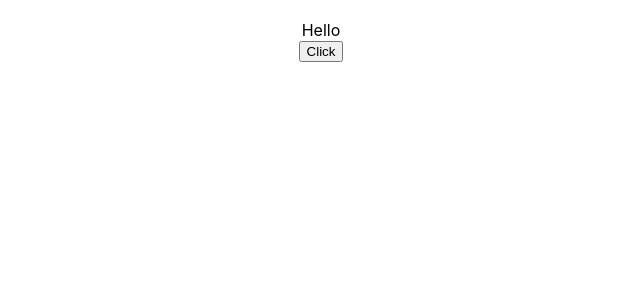
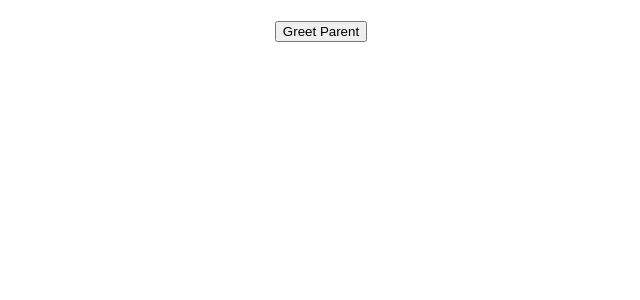
Before and after one commit to Rxavio/learn-react, a React (Create React App) app in the folder react-from-zero/: page / in a window 1280 px wide. Shown: the top 300 px of the page, without its empty margins (319-959 px from the left). Built offline with nearby package versions, Linux system fonts and the light colour scheme.

Commit message:
passing methods as props from child to parent component

```diff
--- a/react-from-zero/src/App.js
+++ b/react-from-zero/src/App.js
@@ -7,13 +7,15 @@
 // import Count from './components/Counter'
 // import FunctionClick from './components/FunctionClick'
 // import ClassClick from './components/ClassClick'
-import EventBind from './components/EventBind'
+// import EventBind from './components/EventBind'
+import ParentComponent from './components/ParentComponent'
 class App extends Component {
   render() {
     return (
       <div className="App">
         <br />
-        <EventBind />
+        <ParentComponent />
+        {/* <EventBind /> */}
         {/* <Greet name="Diana" heroName="Wonder Woman" />
         <Welcome name="Diana" heroName="Wonder Woman" /> */}
         {/* <ClassClick /> */}
--- /dev/null
+++ b/react-from-zero/src/components/ChildComponent.js
@@ -0,0 +1,11 @@
+import React from 'react'
+
+const ChildComponent = (props) => {
+  return (
+    <div>
+      <button onClick={() => props.greetHandler('child')}>Greet Parent</button>
+    </div>
+  )
+}
+
+export default ChildComponent
--- /dev/null
+++ b/react-from-zero/src/components/ParentComponent.js
@@ -0,0 +1,28 @@
+import React, { Component } from 'react'
+import ChildComponent from './ChildComponent'
+
+class ParentComponent extends Component {
+  constructor(props) {
+    super(props)
+
+    this.state = {
+      parentName: 'Parent'
+    }
+
+    this.greetParent = this.greetParent.bind(this)
+  }
+
+  greetParent(childName) {
+    alert(`Hello ${this.state.parentName} from ${childName}`)
+  }
+
+  render() {
+    return (
+      <div>
+        <ChildComponent greetHandler={this.greetParent} />
+      </div>
+    )
+  }
+}
+
+export default ParentComponent
```
